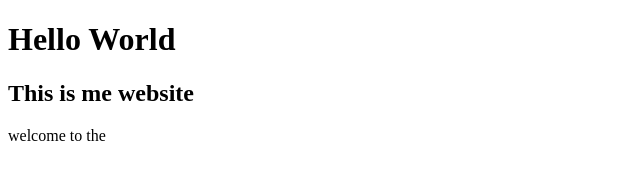
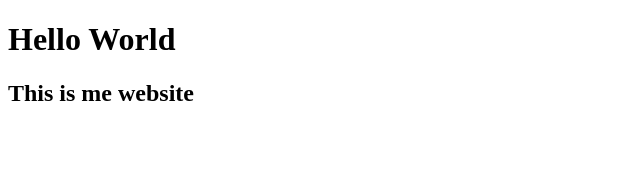
Before and after one commit to Feb-N/portfolio, a plain HTML site: page index.html in a window 1280 px wide. Shown: the whole page, without its empty margins (0-640 px from the left). Drawn offline with Linux system fonts and the light colour scheme.

Commit message:
Update index.html

```diff
--- a/index.html
+++ b/index.html
@@ -5,7 +5,7 @@
 <body>
  <h1>Hello World</h1>
 <h2>This is me website </h2>
-<p id="myTxt">welcome to the</p>
+
 
 </body>
 </html>
```
